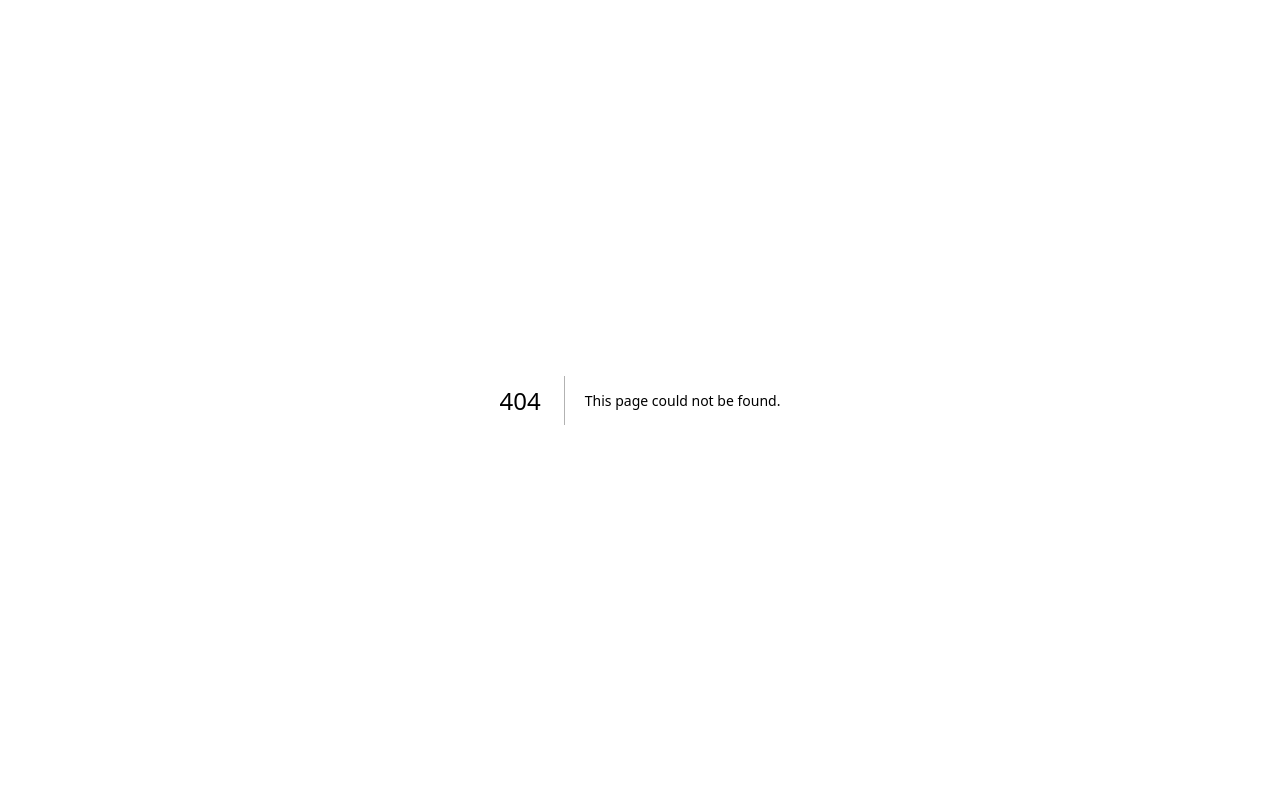
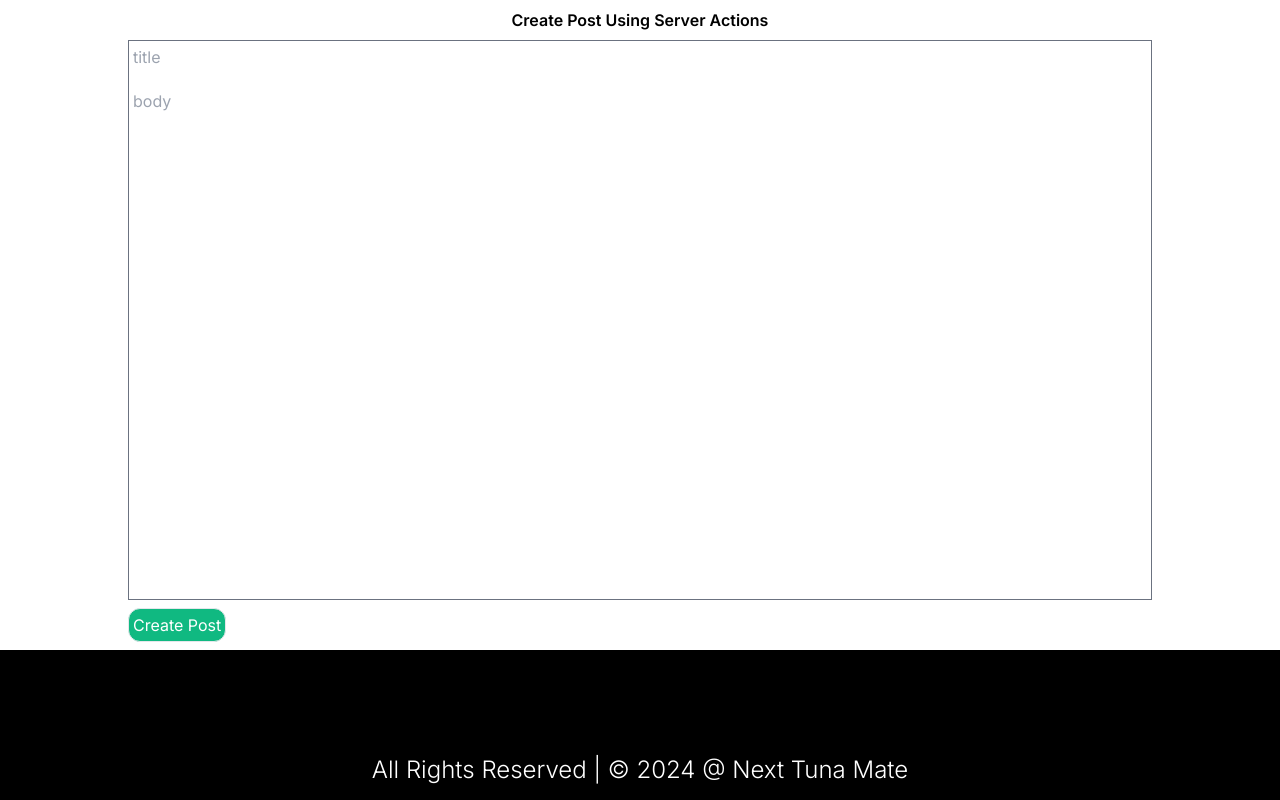
Before and after one commit to marvin-nyalik/rango, a Next.js app: page /posts/new in a window 1280 px wide. Before the commit this address had no page. Shown: the top 800 px of the page. Built offline with nearby package versions, Linux system fonts and the light colour scheme.

Commit message:
Add new post form

```diff
--- /dev/null
+++ b/src/app/posts/new/page.tsx
@@ -0,0 +1,13 @@
+'use client';
+import AddPostForm from "@/components/addPostForm";
+
+const NewPost: React.FC = () => {
+
+  return (
+    <>
+    <AddPostForm/>
+    </>
+  )
+}
+
+export default NewPost;
```
